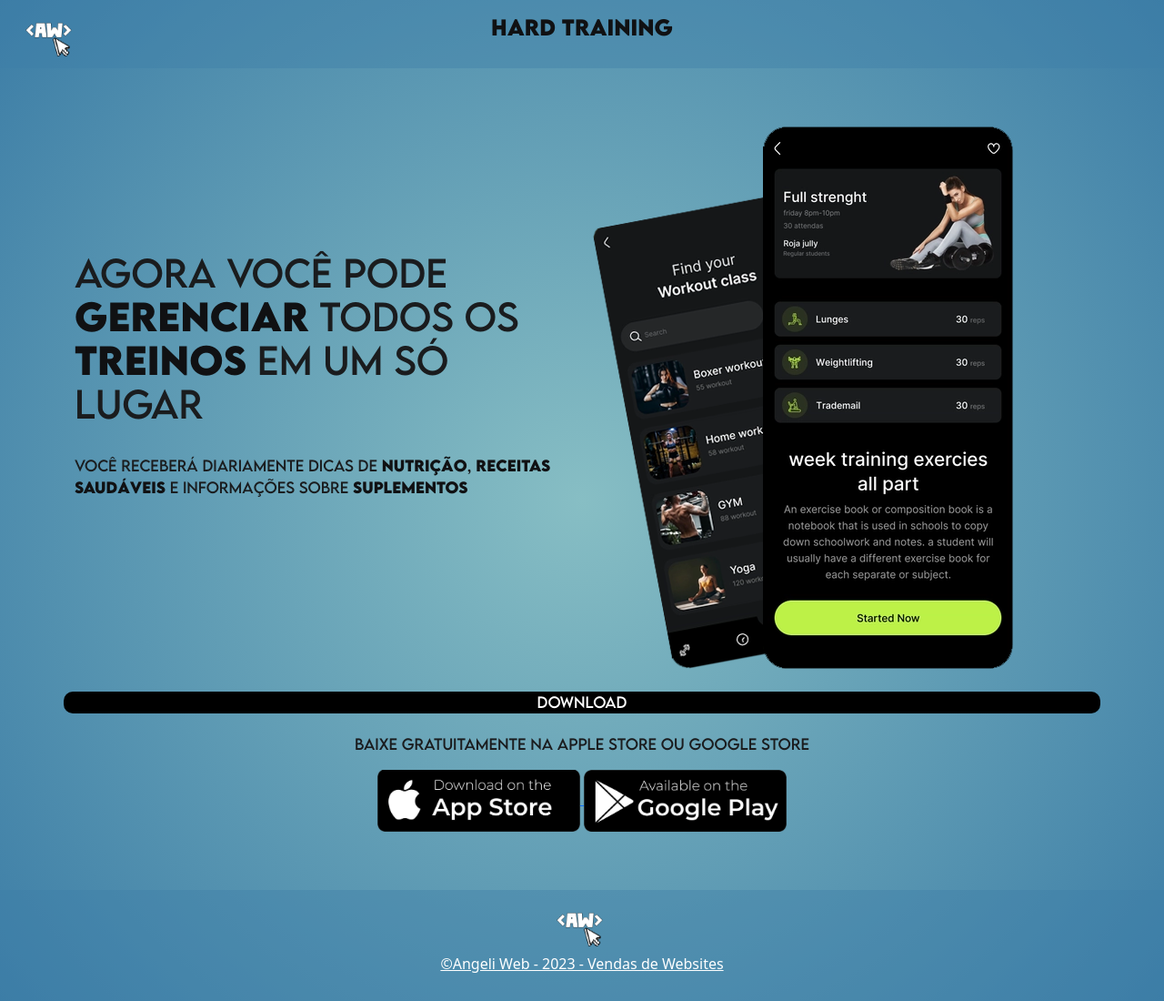
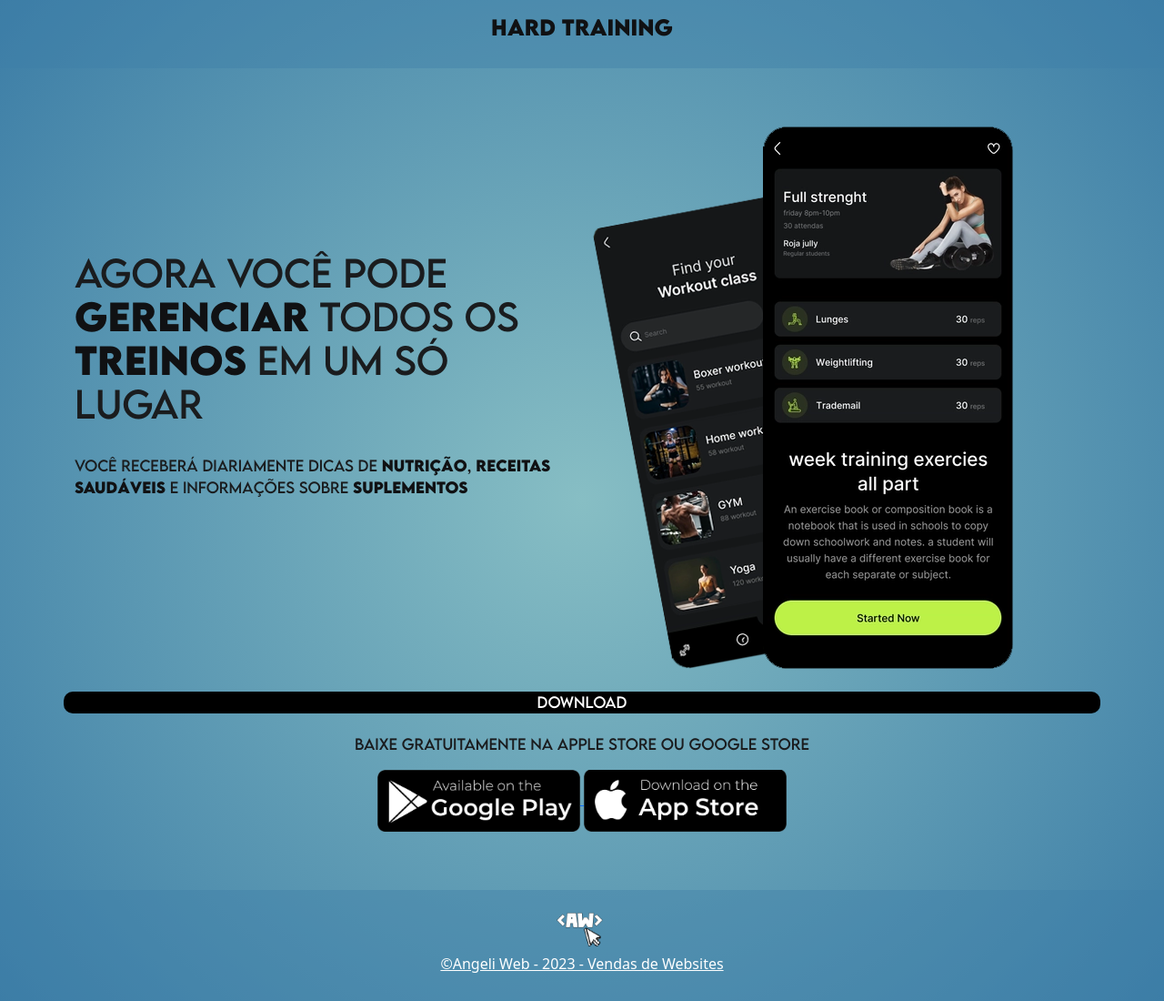
Before and after one commit to pvtrickang/HardTrainingApp, a plain HTML site: page index.html in a window 1280 px wide. Shown: the whole page at 91% size. Drawn offline with nearby package versions, Linux system fonts and the light colour scheme; files whose address does not match are found by name.

Commit message:
atualização html
atualização nos botões html

```diff
--- a/index.html
+++ b/index.html
@@ -17,11 +17,6 @@
     <header>
             <nav class="nav">
                 <ul class="itens">
-                    <li>
-                        <a href="https://www.instagram.com/pvtrickang/" class="logo">
-                            <img src="imagens/logopng2.png"alt="">
-                        </a>
-                    </li>
                     <li>
                         <a id="itemNav" href="#Download">
                             Hard training
@@ -60,11 +55,11 @@
             </p>
             <div class="col-12">
                 <a href="https://play.google.com/store">
-                    <img class="imgbtn" src="imagens/botaoplay.png" alt="">
+                    <img class="imgbtn" src="imagens/botaoapple.png" alt="">
                 </a>
 
                 <a href="https://www.apple.com/store">
-                    <img class="imgbtn" src="imagens/botaoapple.png" alt="">
+                    <img class="imgbtn" src="imagens/botaoplay.png" alt="">
                 </a>
             </div>
         </div>
```
